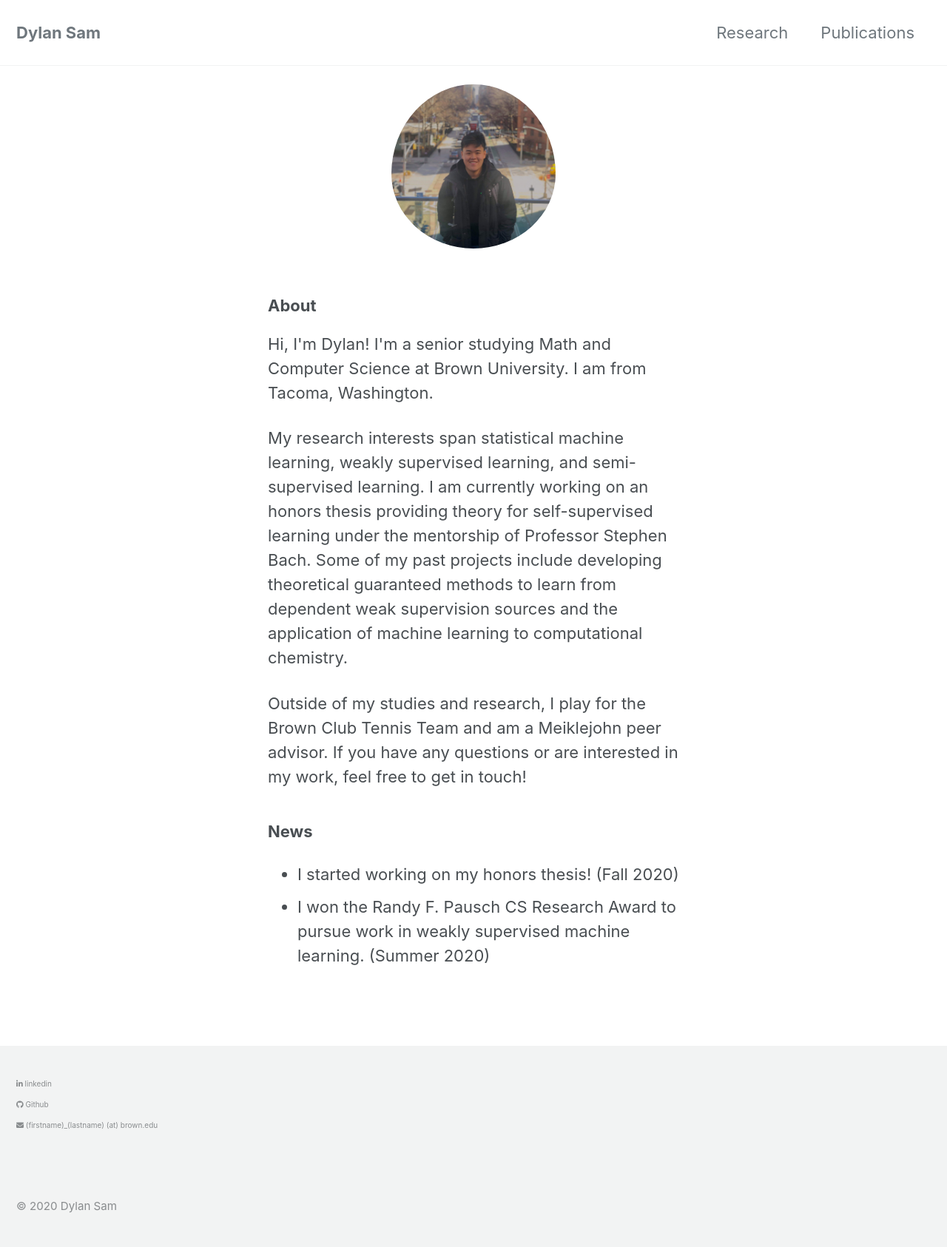
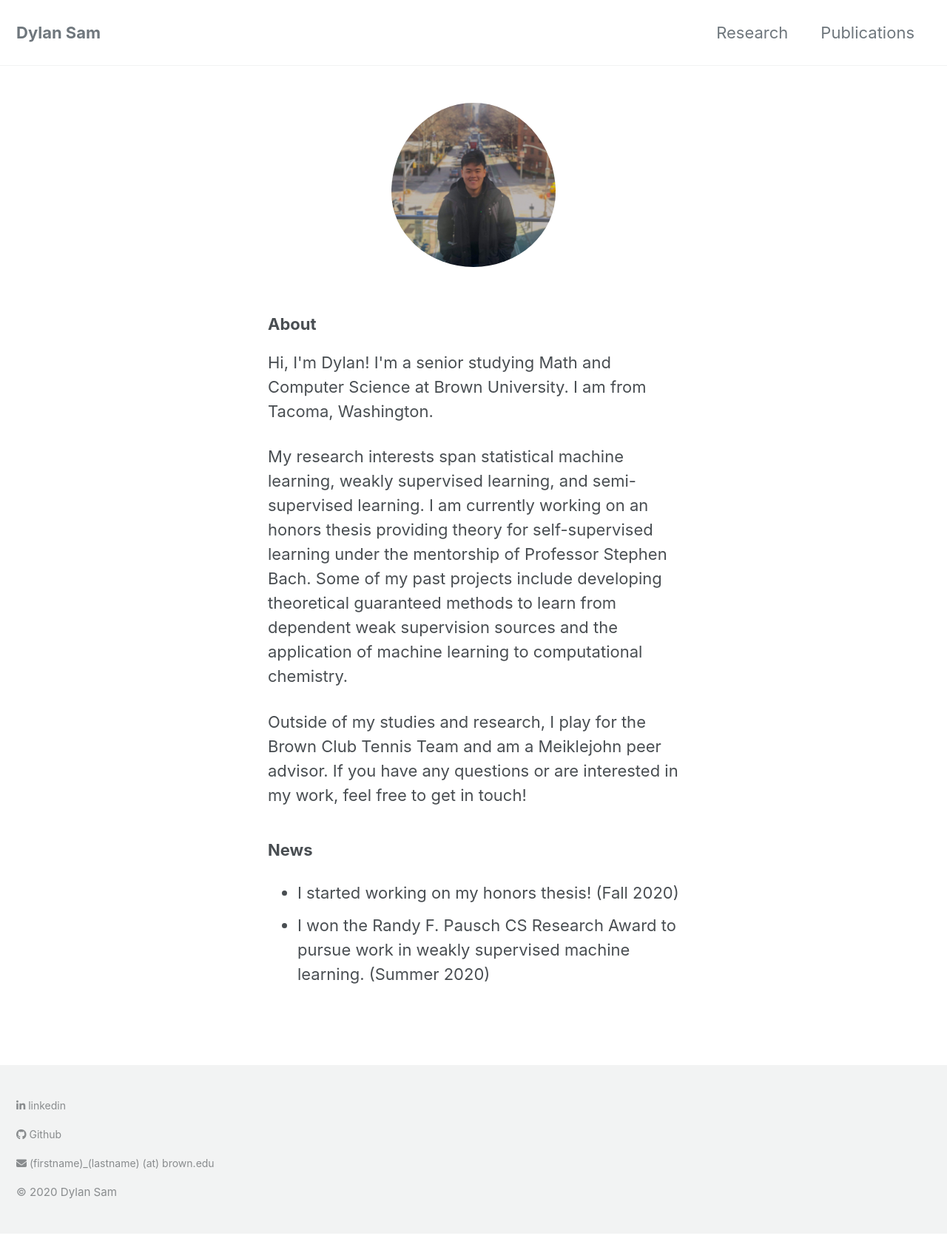
Before and after one commit to dsam99/dsam99.github.io, a Jekyll site: the page built from index.md, in a window 1280 px wide. Shown: the whole page at 74% size. Built offline with Jekyll 4.4.1, drawn with Linux system fonts in a browser that asks for light colours; cached includes are drawn as plain includes; nearby versions of some CDN libraries.

Commit message:
fixing formatting issues

```diff
--- a/_includes/footer.html
+++ b/_includes/footer.html
@@ -1,5 +1,5 @@
-<div class="page__footer-follow">
-  <ul class="social-icons">
+{% comment %} <div class="page__footer-follow"> {% endcomment %}
+  {% comment %} <ul class="social-icons">
     {% if site.data.ui-text[site.locale].follow_label %}
       <li><strong>{{ site.data.ui-text[site.locale].follow_label }}</strong></li>
     {% endif %}
@@ -10,9 +10,9 @@
           <li><a href="{{ link.url }}" rel="nofollow noopener noreferrer"><i class="{{ link.icon | default: 'fas fa-link' }}" aria-hidden="true"></i> {{ link.label }}</a></li>
         {% endif %}
       {% endfor %}
-    {% endif %}
+    {% endif %} {% endcomment %}
 
-    <li>
+    {% comment %} <li> {% endcomment %}
     <!-- LinkedIn -->
     {% comment %} <p><a href="https://www.linkedin.com/in/dylan-sam/"><i class="fab fa-linkedin-in" aria-hidden="true"></i></a> LinkedIn </p>
     <!-- Github -->
@@ -21,11 +21,11 @@
     <p><i class="fa fa-envelope" aria-hidden="true"></i>  (firstname)_(lastname)(at)brown.edu</p>  {% endcomment %}
     <!-- Phone -->
     {% comment %} <p><i class="fa fa-phone" aria-hidden="true"></i>  253-509-2684</p> {% endcomment %}
-    </li>
+    {% comment %} </li> {% endcomment %}
     <!-- <li><a href="{% if site.atom_feed.path %}{{ site.atom_feed.path }}{% else %}{{ '/feed.xml' | relative_url }}{% endif %}"><i class="fas fa-fw fa-rss-square" aria-hidden="true"></i> {{ site.data.ui-text[site.locale].feed_label | default: "Feed" }}</a></li> -->
-  </ul>
-</div>
+  {% comment %} </ul> {% endcomment %}
+{% comment %} </div> {% endcomment %}
 
-<hr>
+{% comment %} <hr> {% endcomment %}
 
 <div class="page__footer-copyright"> &copy; {{ site.time | date: '%Y' }} {{ site.name | default: site.title }} </div>
--- a/assets/css/main.scss
+++ b/assets/css/main.scss
@@ -15,7 +15,7 @@ head {
 	margin: auto;
 	width: 45%;
 	padding: 10px;
-	padding-top:25px;
+	padding-top:50px;
 }
 
 .research {
@@ -62,7 +62,7 @@ head {
 }
 
 .footer {
-	font-size:10px;
+	font-size:14px;
 }
 
 .abstracts-title {
```
